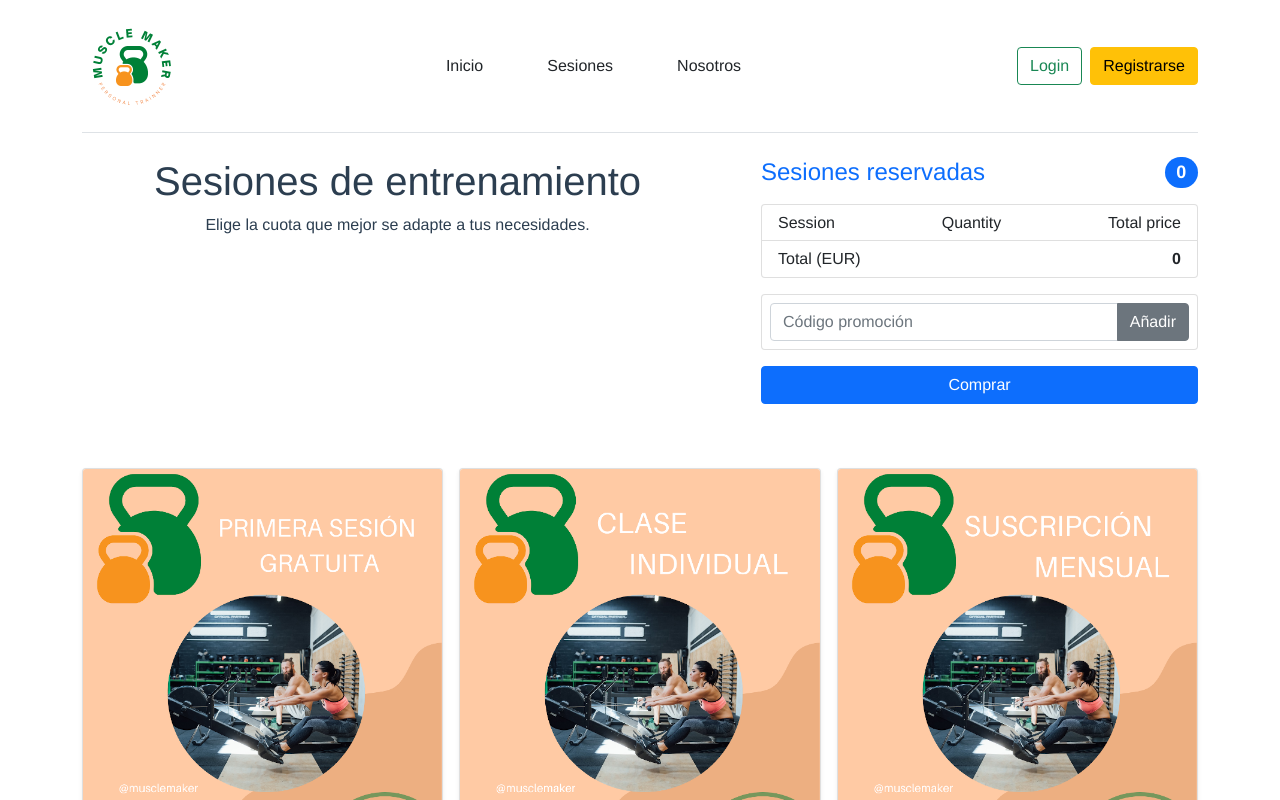
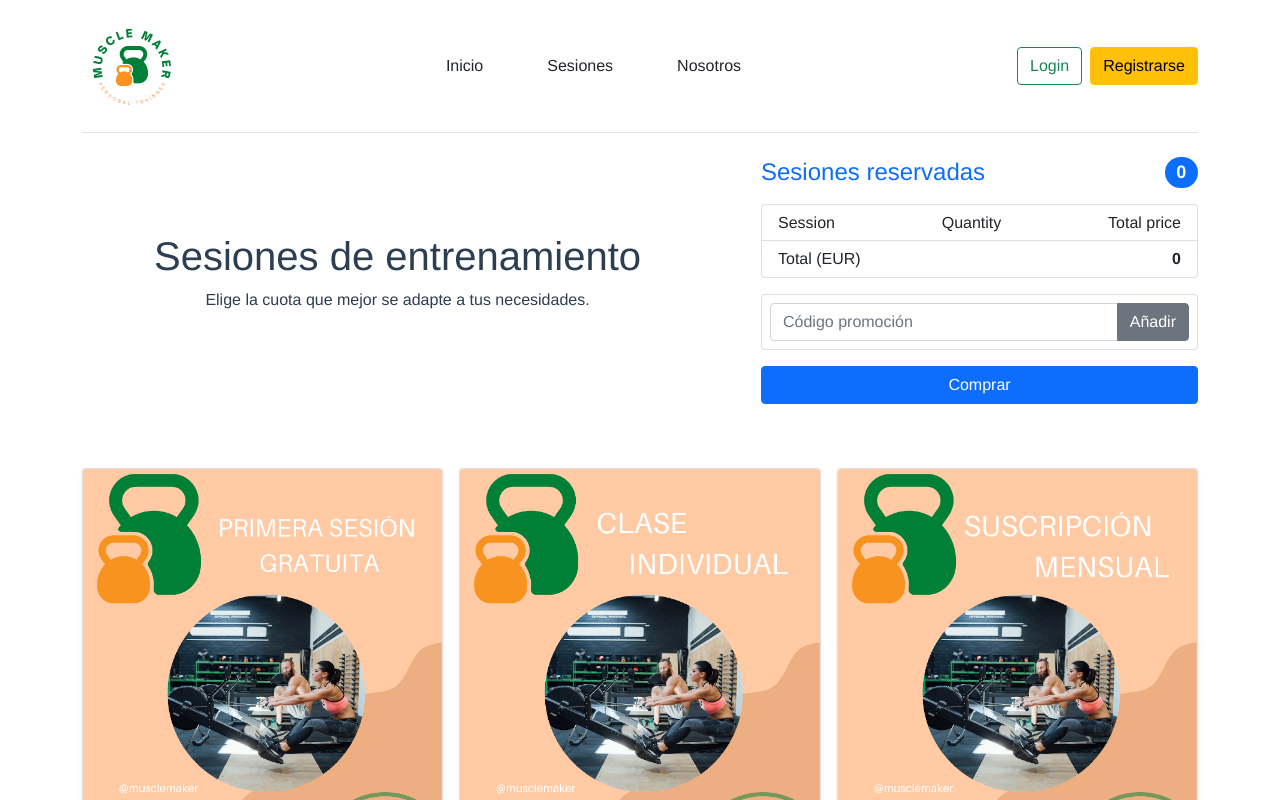
Before and after one commit to victoriapelaez/muscle-maker, a Vue app: page /sessions in a window 1280 px wide. Shown: the top 800 px of the page. Built offline with nearby package versions, Linux system fonts and the light colour scheme.

Commit message:
style: Center align sessions header

```diff
--- a/src/views/Sessions.vue
+++ b/src/views/Sessions.vue
@@ -1,7 +1,7 @@
 <template>
   <main class="sessions">
-    <header class="container mb-3 align-items-center">
-      <div class="row g-5">
+    <header class="container mb-3">
+      <div class="row g-5 align-items-center">
         <div class="col-md-6 col-lg-7">
           <h1>Sesiones de entrenamiento</h1>
           <p>Elige la cuota que mejor se adapte a tus necesidades.</p>
```
